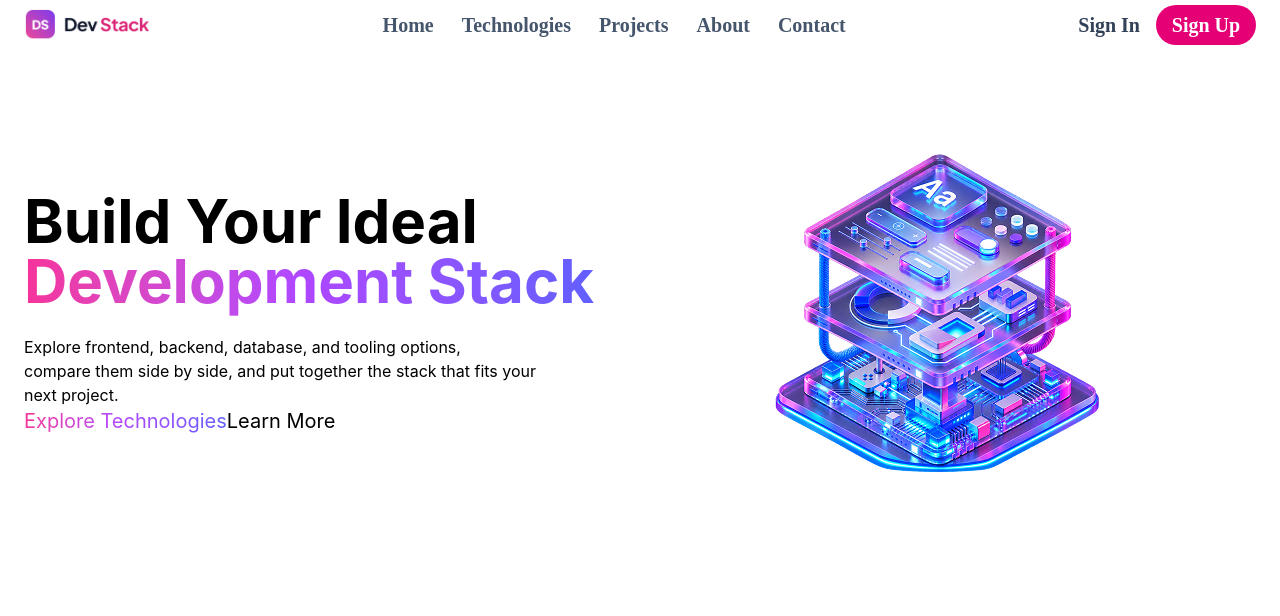
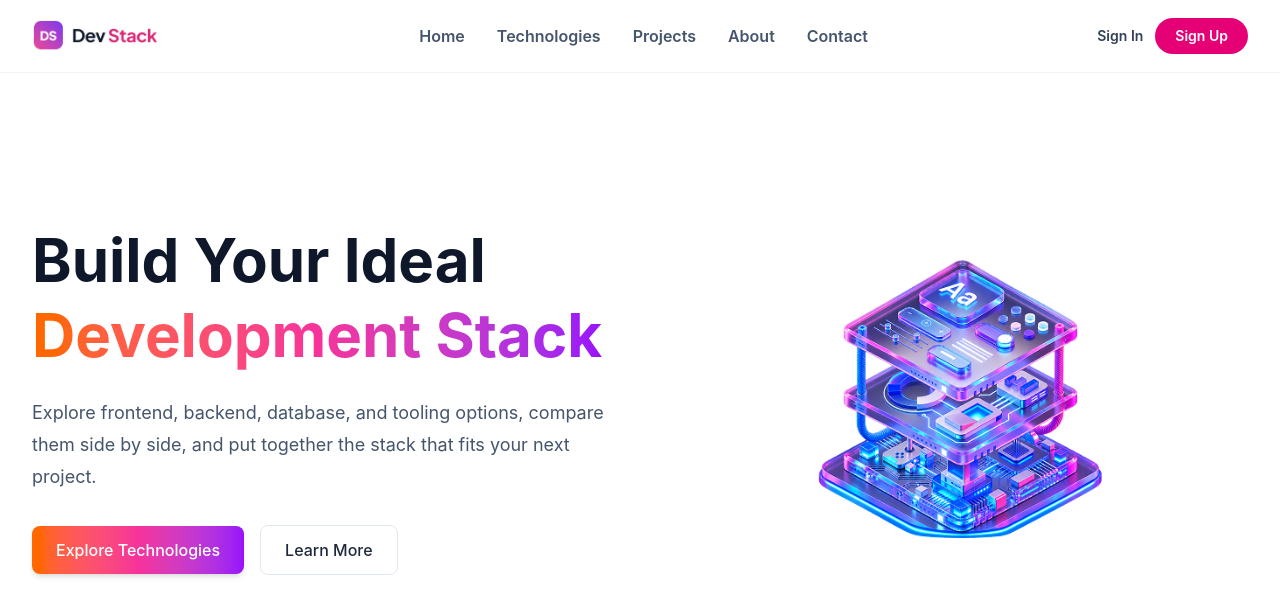
Before and after one commit to junayedhasan302/Assignment-05, a React (Vite) app: page / in a window 1280 px wide. Shown: the top 616 px of the page. Built offline with nearby package versions, Linux system fonts and the light colour scheme.

Commit message:
Ratio, color, masurements, code formation, documentation added

```diff
--- a/src/components/Banner.tsx
+++ b/src/components/Banner.tsx
@@ -2,36 +2,152 @@ import React from "react";
 import BannerImage from "../assets/banner-stack.png";
 const Banner = () => {
   return (
-    <section  className="flex max-w-7xl  mx-auto px-6 flex items-center gap-20">
-        {/* Left */}
-      <div>
-        <div>
+    <section className="max-w-7xl mx-auto px-4 sm:px-6 lg:px-8">
+      <div
+        className="
+          flex
+          flex-col-reverse
+          lg:flex-row
+          items-center
+          justify-between
 
-            <h1 className="text-6xl font-bold">
-                Build Your Ideal <br />
-                <span className="text-6xl font-bold bg-gradient-to-r from-pink-500 via-purple-500 to-indigo-500 bg-clip-text text-transparent ">
-                Development Stack
-            </span>
-            </h1>
+          gap-8
+          sm:gap-10
+          lg:gap-16
+
+          py-12
+          sm:py-16
+          lg:py-20
+          xl:py-24
+        "
+      >
+        {/* ================= LEFT CONTENT ================= */}
+        <div
+          className="
+            w-full
+            lg:w-1/2
+
+            text-center
+            lg:text-left
+
+            flex
+            flex-col
+            items-center
+            lg:items-start
+          "
+        >
+          {/* Heading */}
+          <h1
+            className="
+              text-4xl
+              sm:text-5xl
+              lg:text-5xl
+              xl:text-6xl
+
+              font-bold
+              leading-tight
+
+              text-slate-900
+            "
+          >
+            Build Your Ideal
             <br />
+            <span
+              className="
+                bg-gradient-to-r
+                from-orange-500
+                via-pink-500
+                to-purple-600
+
+                bg-clip-text
+                text-transparent">Development Stack </span> </h1>
+
+          {/* Description */}
+          <p className="
+              mt-5
+              sm:mt-6
+              max-w-[600px]
+              text-sm
+              sm:text-base
+              lg:text-lg
+              leading-7
+              sm:leading-8
+              text-slate-600">
+            Explore frontend, backend, database, and tooling options, compare
+            them side by side, and put together the stack that fits your next
+            project. </p>
+
+     {/* Buttons */}
+     <div className="mt-7 sm:mt-8 flex items-center gap-3 sm:gap-4 w-full sm:w-auto">
+            {/* Explore Technologies */}
+      <button className="
+      flex-1
+      sm:flex-none
+      px-3
+      sm:px-6
+      py-3
+      rounded-lg
+      bg-gradient-to-r
+      from-orange-500
+      via-pink-500
+      to-purple-600
+      text-white
+      text-xs
+      sm:text-base
+      font-medium
+      shadow-md
+      hover:shadow-lg
+      hover:scale-101
+      transition-all
+      duration-200">Explore Technologies</button>
+
+            {/* Learn More */}
+      <button className="
+      flex-1
+      sm:flex-none
+      px-3
+      sm:px-6
+      py-3
+      rounded-lg
+      border
+      border-slate-200
+      text-slate-800
+      text-xs
+      sm:text-base
+      font-medium
+      hover:bg-slate-100
+      hover:border-slate-300
+      transition-all
+      cursor-pointer
+      duration-200"> Learn More </button>
+        </div>
+    </div>
 
 
+        {/* ================= RIGHT IMAGE ================= */}
+        <div
+          className="
+            w-full
+            lg:w-1/2
+            flex
+            justify-center
+          "
+        >
 
-          <p>
-            Explore frontend, backend, database, and tooling options,<br />compare
-            them side by side, and put together the stack that fits your<br />next
-            project.
-          </p>
-
-          <div>
-            <button className="bg-gradient-to-r from-pink-500 via-purple-500 to-indigo-500 bg-clip-text text-transparent text-xl">Explore Technologies</button>
-            <button className="text-xl">Learn More</button>
-          </div>
+          <img
+            src={BannerImage}
+            alt="Development Stack"
+            className="
+              w-[280px]
+              sm:w-[340px]
+              md:w-[390px]
+              lg:w-[400px]
+              xl:w-[460px]
+              h-auto
+              object-contain
+            "
+          />
         </div>
-      </div>
-      {/* Right  */}
-      <div>
-        <img src={BannerImage} alt="Banner Image" />
       </div>
     </section>
   );
--- a/src/components/Nav.tsx
+++ b/src/components/Nav.tsx
@@ -1,45 +1,99 @@
+import { useState } from "react";
 import logo from "../assets/logo-text.png";
 
 const Nav = () => {
+  const [menuOpen, setMenuOpen] = useState(false);
+
   return (
-    <nav className=" font-['Plus_Jakarta_Sans']">
-      <div className="max-w-7xl h-[50px] mx-auto px-6 flex items-center gap-8">
+    <nav className="sticky top-0 z-50 bg-white border-b border-slate-100">
+      <div className="max-w-7xl mx-auto px-4 sm:px-6 lg:px-8">
+        {/* Main Navbar */}
+        <div className="h-16 lg:h-[72px] flex items-center justify-between">
+          {/* Mobile Menu Button */}
+          <button
+            onClick={() => setMenuOpen(!menuOpen)}
+            className="lg:hidden w-10 h-10 flex flex-col items-center justify-center gap-1.5"
+            aria-label="Toggle menu"
+          >
+            <span className="w-5 h-0.5 bg-slate-600"></span>
+            <span className="w-5 h-0.5 bg-slate-600"></span>
+            <span className="w-5 h-0.5 bg-slate-600"></span>
+          </button>
+
           {/* Logo */}
-        <div className="shrink-0"><img src={logo} alt="Dev Stack" className="w-[126px]" /></div>
+          <div className="shrink-0 lg:mr-8">
+            <img
+              src={logo}
+              alt="Dev Stack"
+              className="w-[100px] sm:w-[110px] lg:w-[126px]"
+            />
+          </div>
 
-        {/* Menu */}
-        <div className="flex-1 flex justify-center  ">
-          <ul className="flex items-center gap-7 text-slate-600 text-xl font-bold">
-            <li className="cursor-pointer hover:text-pink-600 transition-colors duration-200">Home</li>
-            <li className="cursor-pointer hover:text-pink-600 transition-colors duration-200">Technologies</li>
-            <li className="cursor-pointer hover:text-pink-600 transition-colors duration-200">Projects</li>
-            <li className="cursor-pointer hover:text-pink-600 transition-colors duration-200">About</li>
-            <li className="cursor-pointer hover:text-pink-600 transition-colors duration-200">Contact</li>
+          {/* Desktop Menu */}
+          <div className="hidden lg:flex flex-1 justify-center">
+            <ul className="flex items-center gap-6 xl:gap-8 text-sm xl:text-base font-semibold text-slate-600">
+              <li className="cursor-pointer hover:text-pink-600 transition-colors duration-200">
+                Home
+              </li>
+
+              <li className="cursor-pointer hover:text-pink-600 transition-colors duration-200">
+                Technologies
+              </li>
+
+              <li className="cursor-pointer hover:text-pink-600 transition-colors duration-200">
+                Projects
+              </li>
+
+              <li className="cursor-pointer hover:text-pink-600 transition-colors duration-200">
+                About
+              </li>
+
+              <li className="cursor-pointer hover:text-pink-600 transition-colors duration-200">
+                Contact
+              </li>
             </ul>
           </div>
 
-        {/* Buttons */}
-        <div className="shrink-0 flex items-center gap-4 font-bold">
-          <button className="text-sm text-slate-700 text-xl font-bold">Sign In</button>
+          {/* Auth Buttons */}
+          <div className="shrink-0 flex items-center gap-3">
+            <button className="hidden sm:block text-sm font-semibold text-slate-700 hover:text-pink-600 transition-colors">
+              Sign In
+            </button>
 
             <button
               className="
-              w-[100px]
-              h-[40px]
+                px-4 sm:px-5
+                py-2
                 rounded-full
                 bg-pink-600
                 text-white
+                text-xs sm:text-sm
                 font-semibold
-              transition-colors
-              duration-200
                 hover:bg-pink-700
-              text-xl font-bold
+                transition-colors duration-200
               "
             >
               Sign Up
             </button>
           </div>
         </div>
+
+        {/* Mobile / Tablet Menu */}
+        {menuOpen && (
+          <div className="lg:hidden border-t border-slate-100 py-4">
+            <ul className="flex flex-col gap-4 text-sm font-semibold text-slate-600">
+              <li className="cursor-pointer hover:text-pink-600">Home</li>
+              <li className="cursor-pointer hover:text-pink-600">Technologies</li>
+              <li className="cursor-pointer hover:text-pink-600">Projects</li>
+              <li className="cursor-pointer hover:text-pink-600">About</li>
+              <li className="cursor-pointer hover:text-pink-600">Contact</li>
+              <li className="sm:hidden cursor-pointer text-pink-600">
+                Sign In
+              </li>
+            </ul>
+          </div>
+        )}
+      </div>
     </nav>
   );
 };
```
Lines whose indentation alone changed are shown as unchanged.
